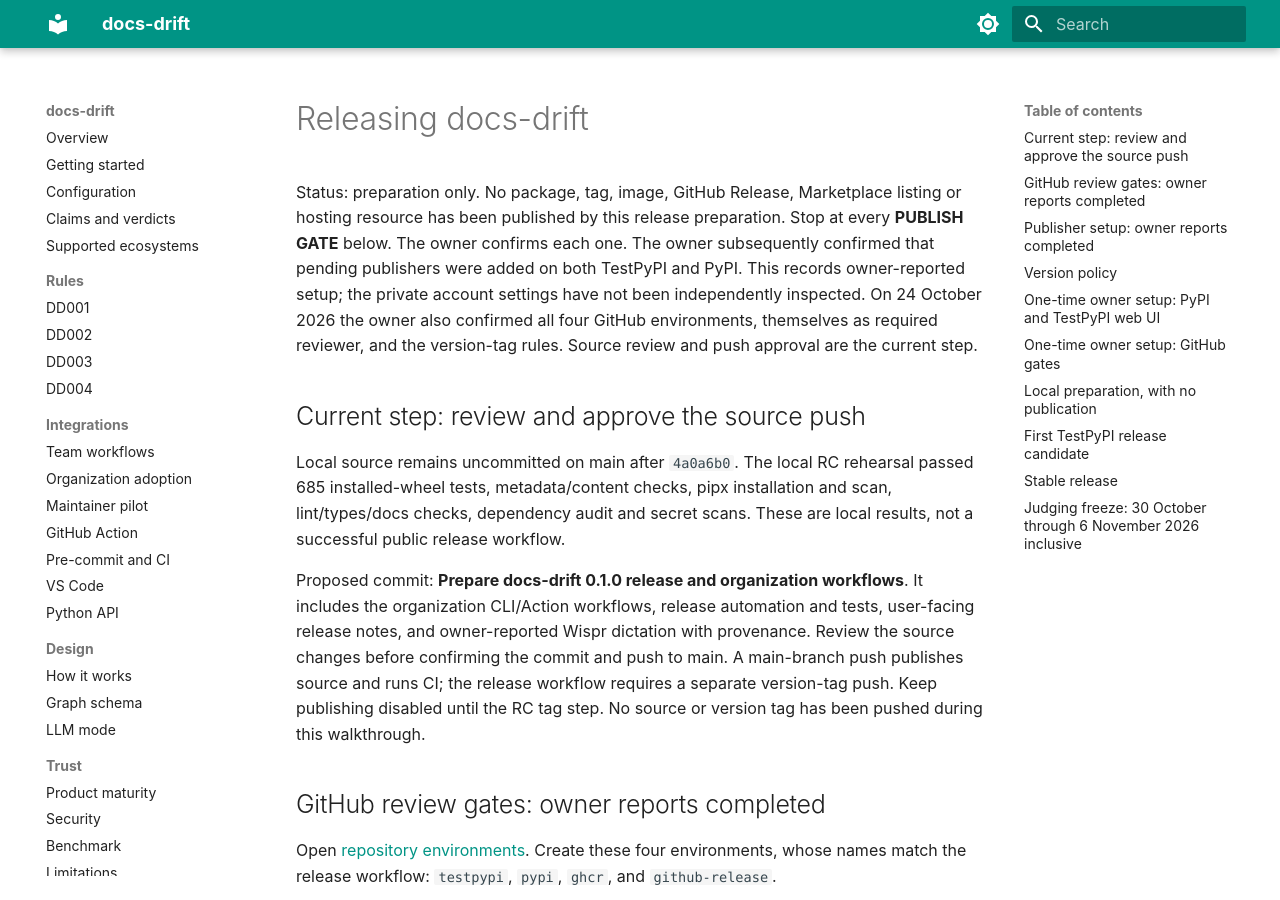
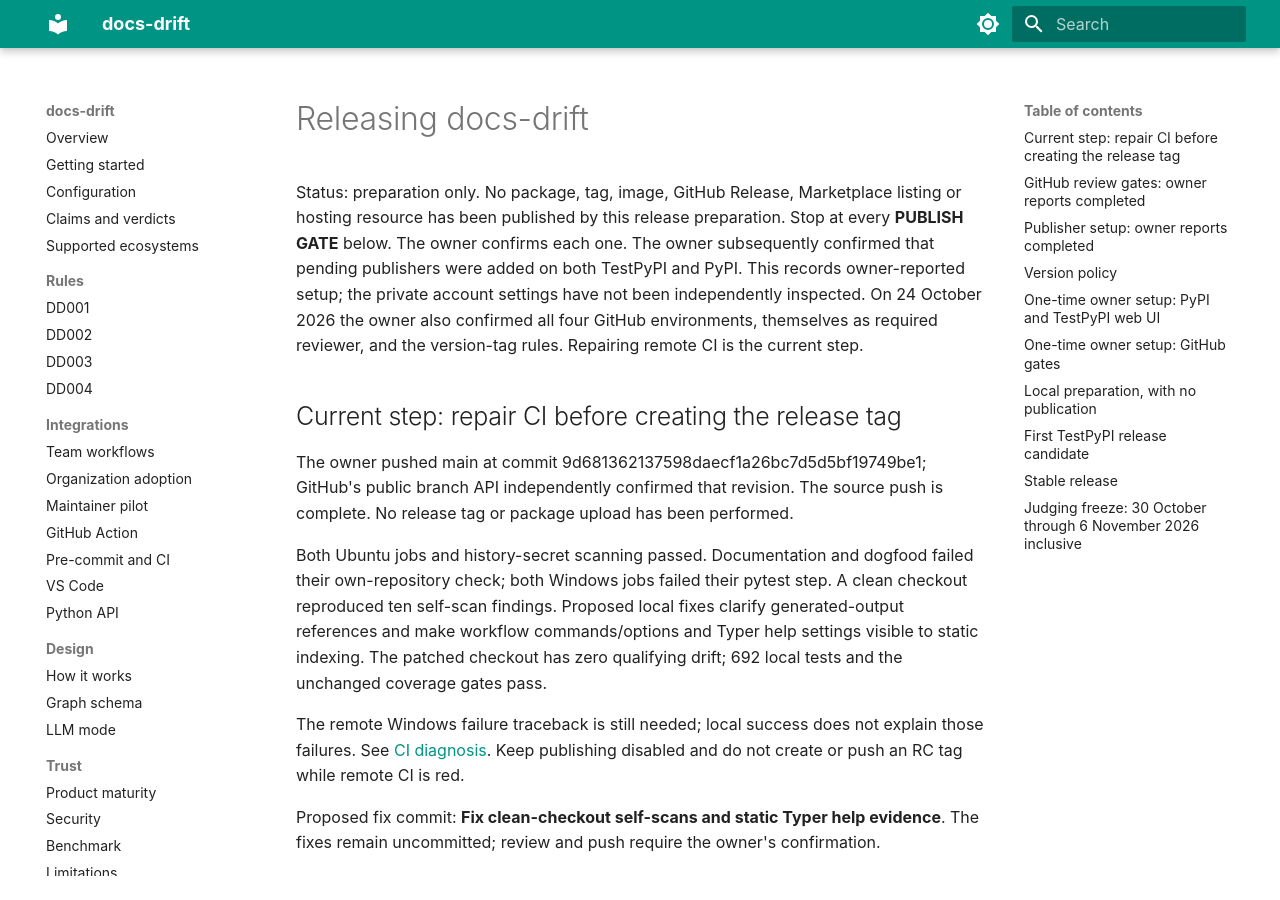
Before and after one commit to ayushagarwalhere/docs-drift, an MkDocs documentation site: the page built from docs/releasing.md, in a window 1280 px wide and 900 px high. Built offline with MkDocs 1.6.1 and Material for MkDocs 9.7.7, drawn with Linux system fonts in a browser that asks for light colours.

Commit message:
changelog updated

```diff
--- a/docs/releasing.md
+++ b/docs/releasing.md
@@ -7,22 +7,27 @@
 TestPyPI and PyPI. This records owner-reported setup; the private account settings
 have not been independently inspected. On 24 October 2026 the owner also
 confirmed all four GitHub environments, themselves as required reviewer, and
-the version-tag rules. Source review and push approval are the current step.
+the version-tag rules. Repairing remote CI is the current step.
 
-## Current step: review and approve the source push
+## Current step: repair CI before creating the release tag
 
-Local source remains uncommitted on main after `4a0a6b0`. The local RC rehearsal
-passed 685 installed-wheel tests, metadata/content checks, pipx installation and
-scan, lint/types/docs checks, dependency audit and secret scans. These are local
-results, not a successful public release workflow.
+The owner pushed main at commit 9d681362137598daecf1a26bc7d5d5bf19749be1;
+GitHub's public branch API independently confirmed that revision. The source push
+is complete. No release tag or package upload has been performed.
 
-Proposed commit: **Prepare docs-drift 0.1.0 release and organization workflows**.
-It includes the organization CLI/Action workflows, release automation and tests,
-user-facing release notes, and owner-reported Wispr dictation with provenance.
-Review the source changes before confirming the commit and push to main.
-A main-branch push publishes source and runs CI; the release workflow requires a
-separate version-tag push. Keep publishing disabled until the RC tag step.
-No source or version tag has been pushed during this walkthrough.
+Both Ubuntu jobs and history-secret scanning passed. Documentation and dogfood
+failed their own-repository check; both Windows jobs failed their pytest step.
+A clean checkout reproduced ten self-scan findings. Proposed local fixes clarify
+generated-output references and make workflow commands/options and Typer help
+settings visible to static indexing. The patched checkout has zero qualifying
+drift; 692 local tests and the unchanged coverage gates pass.
+
+The remote Windows failure traceback is still needed; local success does not
+explain those failures. See [CI diagnosis](CI-DIAGNOSIS.md). Keep publishing
+disabled and do not create or push an RC tag while remote CI is red.
+
+Proposed fix commit: **Fix clean-checkout self-scans and static Typer help evidence**.
+The fixes remain uncommitted; review and push require the owner's confirmation.
 
 ## GitHub review gates: owner reports completed
 
```
Also changed, not shown: CHANGELOG.md (+1 -0 lines), RELEASING.md (+18 -13 lines), docs/CHANGELOG.md (+1 -0 lines), docs/CI-DIAGNOSIS.md (+35 -0 lines), docs/TEAM-VERIFICATION-2026-10-23.md (+12 -7 lines), docs/TEAM-WORKFLOWS.md (+3 -3 lines), 5 other files.
